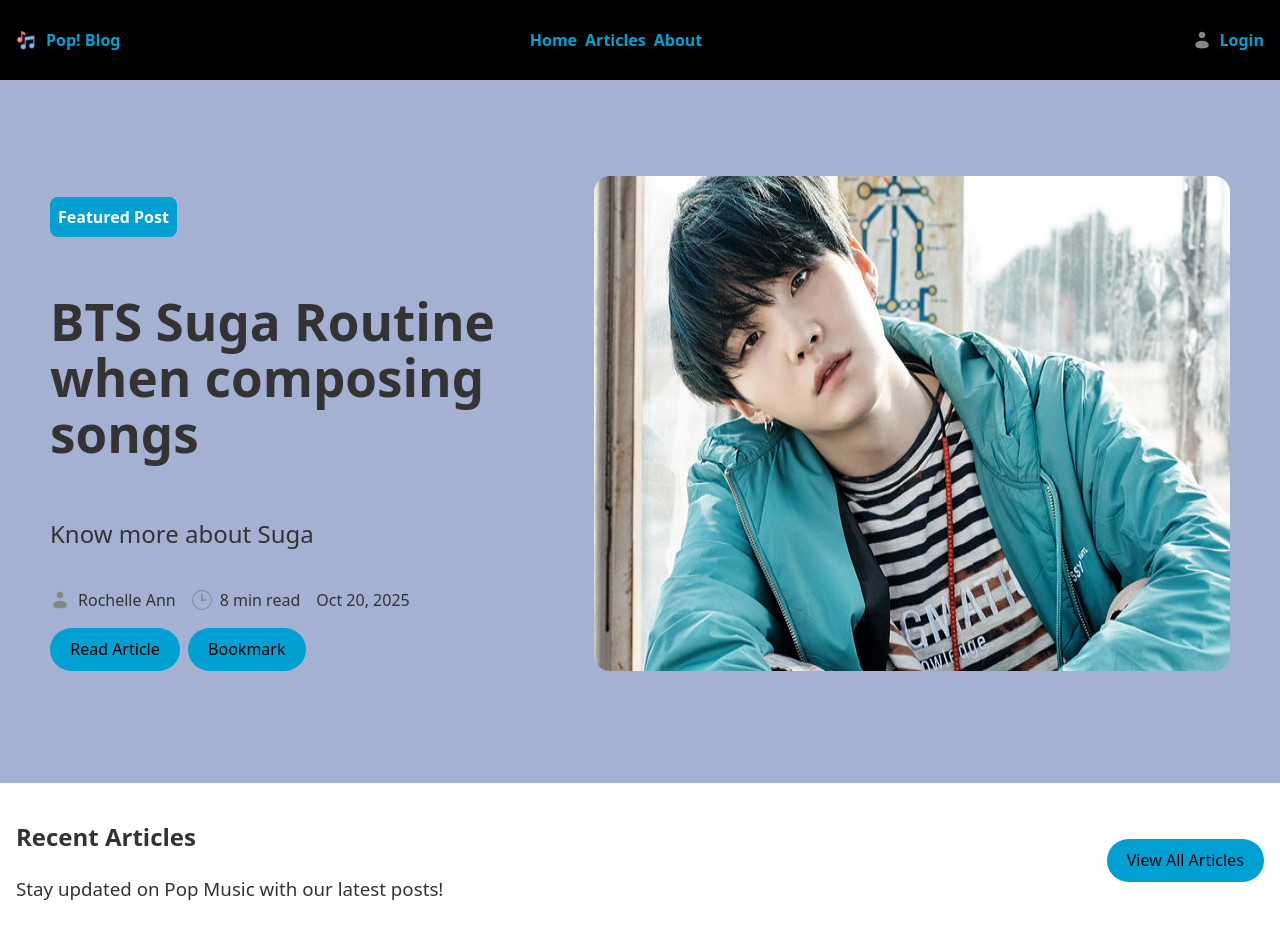
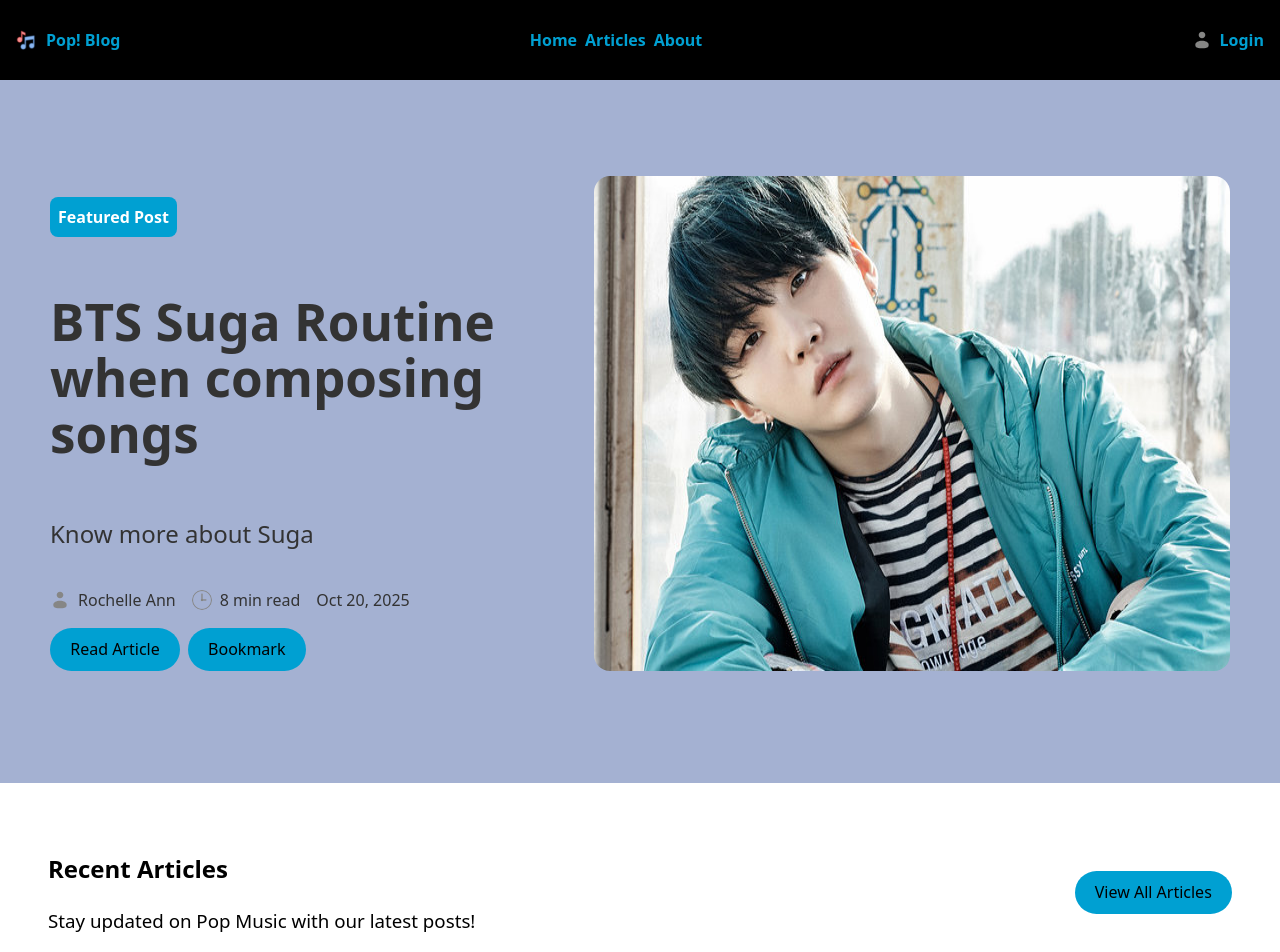
Before and after one commit to rochelle-pedralba/pop-blog, a React app in the folder frontend/: page / in a window 1280 px wide. Shown: the top 952 px of the page. Built offline with nearby package versions, Linux system fonts and the light colour scheme; the HTML template or start-up script is replaced by a standard one.

Commit message:
Added style in recent post

```diff
--- a/frontend/src/App.css
+++ b/frontend/src/App.css
@@ -125,12 +125,14 @@
   display: flex;
   flex-direction: column;
   width: 100%;
+  background-color: #ffffff;
 
   .header {
     display: flex;
     align-items: center;
     justify-content: space-between;
-    padding: 1rem;
+    padding: 3rem;
+    color: #000000;
 
     .details {
       text-align: start;
```
Also changed, not shown: 1 other file (tests, documents, lock files or other folders).
